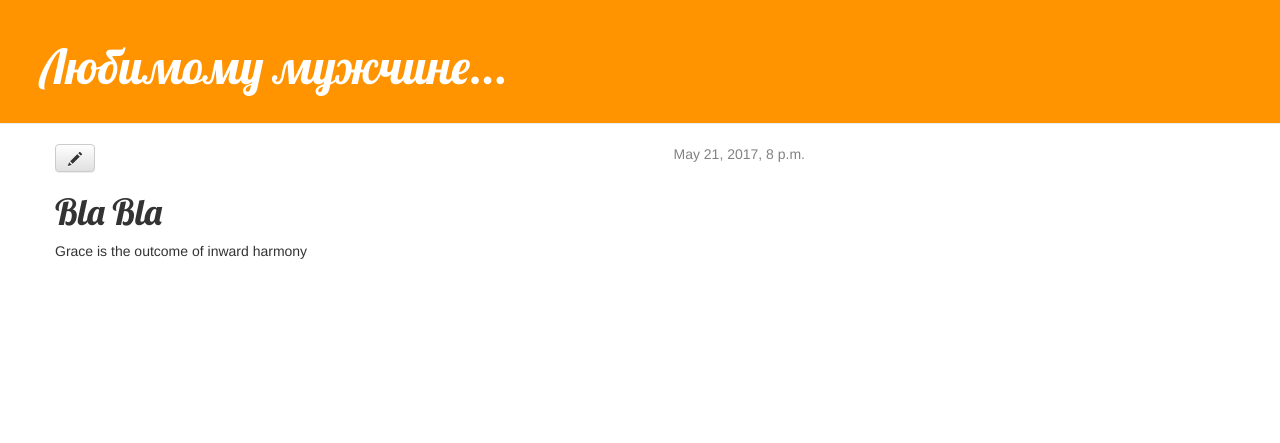
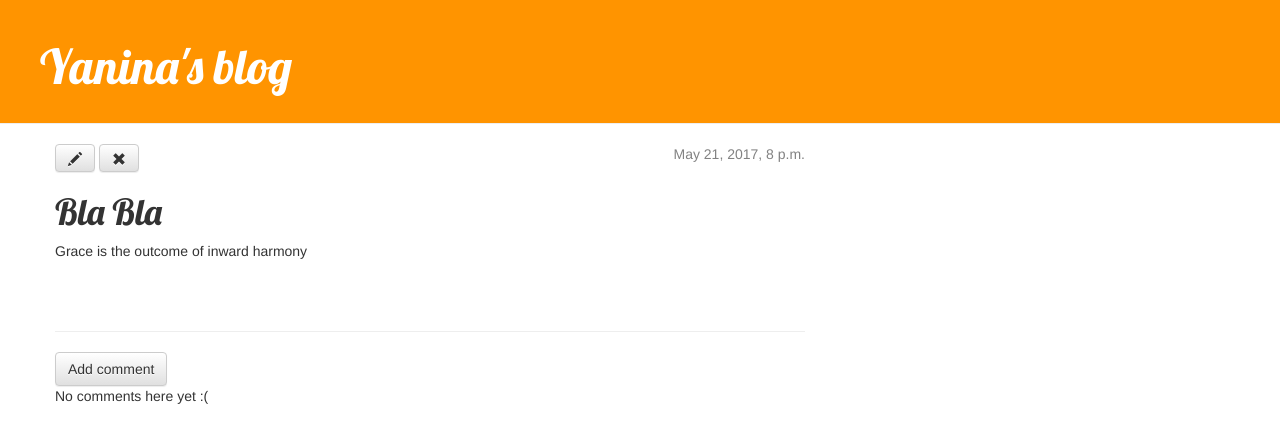
Before and after one commit to Yanina070797/my-first-blog, a Django app: page /post/2/ in a window 1280 px wide. Shown: the top 443 px of the page. Run offline with Django 3.2, Linux system fonts and the light colour scheme; data comes from the database, SQL or seed files in the repository; both versions use the stored data as it was after the commit; some libraries are stand-ins or nearby versions.

Commit message:
Change 5

```diff
--- a/blog/admin.py
+++ b/blog/admin.py
@@ -1,4 +1,5 @@
 from django.contrib import admin
-from .models import Post
+from .models import Post, Comment
 
 admin.site.register(Post)
+admin.site.register(Comment)
--- a/blog/models.py
+++ b/blog/models.py
@@ -17,3 +17,19 @@ class Post(models.Model):
 
     def __str__(self):
         return self.title
+
+class Comment(models.Model):
+    post = models.ForeignKey('blog.Post', related_name='comments')
+    author = models.CharField(max_length=200)
+    text = models.TextField()
+    created_date = models.DateTimeField(default=timezone.now)
+    approved_comment = models.BooleanField(default=False)
+
+    def approve(self):
+        self.approved_comment = True
+        self.save()
+
+    def __str__(self):
+        return self.text
+    def approved_comments(self):
+        return self.comments.filter(approved_comment=True)
--- a/blog/static/css/blog.css
+++ b/blog/static/css/blog.css
@@ -47,3 +47,6 @@
     .post h1 a, .post h1 a:visited {
         color: #000000;
     }
+    .comment {
+        margin: 20px 0px 20px 20px;
+    }
--- a/blog/templates/blog/base.html
+++ b/blog/templates/blog/base.html
@@ -1,7 +1,7 @@
  {% load staticfiles %}
     <html>
         <head>
-            <title>Сюрприз</title>
+            <title>Welcome</title>
             <link rel="stylesheet" href="//maxcdn.bootstrapcdn.com/bootstrap/3.2.0/css/bootstrap.min.css">
             <link rel="stylesheet" href="//maxcdn.bootstrapcdn.com/bootstrap/3.2.0/css/bootstrap-theme.min.css">
             <link href='//fonts.googleapis.com/css?family=Lobster&subset=latin,latin-ext' rel='stylesheet' type='text/css'>
@@ -11,8 +11,9 @@
             <div class="page-header">
                  {% if user.is_authenticated %}
         		<a href="{% url 'post_new' %}" class="top-menu"><span class="glyphicon glyphicon-plus"></span></a>
+			<a href="{% url 'post_draft_list' %}" class="top-menu"><span class="glyphicon glyphicon-edit"></span></a>
     		 {% endif %}
-                <h1><a href="/">Любимому мужчине...</a></h1>
+                <h1><a href="/">Yanina's blog</a></h1>
             </div>
             <div class="content container">
                 <div class="row">
--- a/blog/templates/blog/post_detail.html
+++ b/blog/templates/blog/post_detail.html
@@ -3,12 +3,34 @@
     {% block content %}
         <div class="post">
             {% if post.published_date %}
-                <div class="date">
-                    {{ post.published_date }}
-                </div>
-            {% endif %}
+    		<div class="date">
+        	     {{ post.published_date }}
+    		</div>
+	    {% else %}
+    		<a class="btn btn-default" href="{% url 'post_publish' pk=post.pk %}">Publish</a>
+	    {% endif %}
             <a class="btn btn-default" href="{% url 'post_edit' pk=post.pk %}"><span class="glyphicon glyphicon-pencil"></span></a>
+	    <a class="btn btn-default" href="{% url 'post_remove' pk=post.pk %}"><span class="glyphicon glyphicon-remove"></span></a>
             <h1>{{ post.title }}</h1>
             <p>{{ post.text|linebreaksbr }}</p>
         </div>
+<hr>
+	    <a class="btn btn-default" href="{% url 'add_comment_to_post' pk=post.pk %}">Add comment</a>
+{% for comment in post.comments.all %}
+    {% if user.is_authenticated or comment.approved_comment %}
+    <div class="comment">
+        <div class="date">
+            {{ comment.created_date }}
+            {% if not comment.approved_comment %}
+                <a class="btn btn-default" href="{% url 'comment_remove' pk=comment.pk %}"><span class="glyphicon glyphicon-remove"></span></a>
+                <a class="btn btn-default" href="{% url 'comment_approve' pk=comment.pk %}"><span class="glyphicon glyphicon-ok"></span></a>
+            {% endif %}
+        </div>
+        <strong>{{ comment.author }}</strong>
+        <p>{{ comment.text|linebreaks }}</p>
+    </div>
+    {% endif %}
+{% empty %}
+    <p>No comments here yet :(</p>
+{% endfor %}
     {% endblock %}
--- a/blog/templates/blog/post_list.html
+++ b/blog/templates/blog/post_list.html
@@ -1,4 +1,5 @@
  {% extends 'blog/base.html' %}
+
 {% block content %}
     {% for post in posts %}
         <div class="post">
@@ -7,6 +8,7 @@
             </div>
             <h1><a href="{% url 'post_detail' pk=post.pk %}">{{ post.title }}</a></h1>
             <p>{{ post.text|linebreaksbr }}</p>
+            <a href="{% url 'post_detail' pk=post.pk %}">Comments: {{ post.approved_comments.count }}</a>
         </div>
     {% endfor %}
 {% endblock content %}
--- a/blog/urls.py
+++ b/blog/urls.py
@@ -6,4 +6,10 @@ urlpatterns = [
     url(r'^post/(?P<pk>[0-9]+)/$', views.post_detail, name='post_detail'),
     url(r'^post/new/$', views.post_new, name='post_new'),
     url(r'^post/(?P<pk>[0-9]+)/edit/$', views.post_edit, name='post_edit'),
+    url(r'^drafts/$', views.post_draft_list, name='post_draft_list'),
+    url(r'^post/(?P<pk>\d+)/publish/$', views.post_publish, name='post_publish'),
+    url(r'^post/(?P<pk>\d+)/remove/$', views.post_remove, name='post_remove'),
+    url(r'^post/(?P<pk>\d+)/comment/$', views.add_comment_to_post, name='add_comment_to_post'),
+    url(r'^comment/(?P<pk>\d+)/approve/$', views.comment_approve, name='comment_approve'),
+    url(r'^comment/(?P<pk>\d+)/remove/$', views.comment_remove, name='comment_remove'),
 ]
--- a/blog/views.py
+++ b/blog/views.py
@@ -1,9 +1,10 @@
 from django.shortcuts import render
 from django.utils import timezone
-from .models import Post
+from .models import Post, Comment
 from django.shortcuts import render, get_object_or_404
-from .forms import PostForm
+from .forms import PostForm, CommentForm
 from django.shortcuts import redirect
+from django.contrib.auth.decorators import login_required
 
 def post_list(request):
     posts = Post.objects.filter(published_date__lte=timezone.now()).order_by('published_date')
@@ -18,7 +19,6 @@ def post_new(request):
             if form.is_valid():
                 post = form.save(commit=False)
                 post.author = request.user
-                post.published_date = timezone.now()
                 post.save()
                 return redirect('post_detail', pk=post.pk)
         else:
@@ -32,9 +32,43 @@ def post_edit(request, pk):
             if form.is_valid():
                 post = form.save(commit=False)
                 post.author = request.user
-                post.published_date = timezone.now()
                 post.save()
                 return redirect('post_detail', pk=post.pk)
         else:
             form = PostForm(instance=post)
         return render(request, 'blog/post_edit.html', {'form': form})
+def post_draft_list(request):
+    posts = Post.objects.filter(published_date__isnull=True).order_by('created_date')
+    return render(request, 'blog/post_draft_list.html', {'posts': posts})
+def post_publish(request, pk):
+    post = get_object_or_404(Post, pk=pk)
+    post.publish()
+    return redirect('post_detail', pk=pk)
+def post_remove(request, pk):
+    post = get_object_or_404(Post, pk=pk)
+    post.delete()
+    return redirect('post_list')
+def add_comment_to_post(request, pk):
+    post = get_object_or_404(Post, pk=pk)
+    if request.method == "POST":
+        form = CommentForm(request.POST)
+        if form.is_valid():
+            comment = form.save(commit=False)
+            comment.post = post
+            comment.save()
+            return redirect('post_detail', pk=post.pk)
+    else:
+        form = CommentForm()
+    return render(request, 'blog/add_comment_to_post.html', {'form': form})
+
+@login_required
+def comment_approve(request, pk):
+    comment = get_object_or_404(Comment, pk=pk)
+    comment.approve()
+    return redirect('post_detail', pk=comment.post.pk)
+
+@login_required
+def comment_remove(request, pk):
+    comment = get_object_or_404(Comment, pk=pk)
+    comment.delete()
+    return redirect('post_detail', pk=comment.post.pk)
```
Also changed, not shown: blog/forms.py (+6 -1 lines), blog/templates/blog/add_comment_to_post.html (added, +9 -0 lines), blog/templates/blog/post_draft_list.html (added, +11 -0 lines), blog/migrations/0002_comment.py (added), db.sqlite3. Lines whose indentation alone changed are shown as unchanged.
